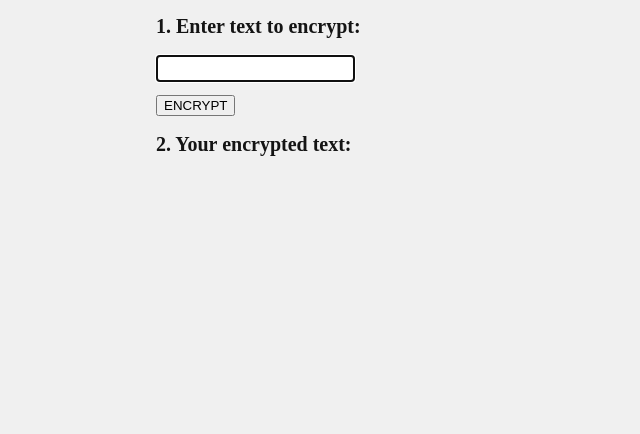
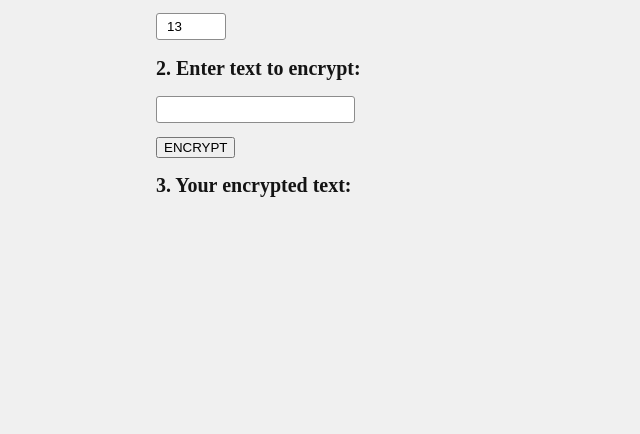
Before and after one commit to fontilan/rot13-cipher, a plain HTML site: page index.html in a window 1280 px wide. Shown: the part 366-800 px from the top of the page, without its empty margins (318-958 px from the left). Drawn offline with Linux system fonts and the light colour scheme.

Commit message:
feat: add sections, add shift input

```diff
--- a/index.html
+++ b/index.html
@@ -10,15 +10,23 @@
   <body>
     <main>
       <h1>Ceasar's Cipher</h1>
-      <h2>1. Enter text to encrypt:</h2>
-      <form>
-        <input type="text" name="input-txt" id="input-txt" autofocus />
-        <br />
-        <button type="submit" id="encrypt-btn">ENCRYPT</button>
-      </form>
-      <h2>2. Your encrypted text:</h2>
-      <p id="encrypted-txt"></p>
-      <script src="script.js"></script>
+      <section>
+        <h2>1. Choose the shift:</h2>
+        <input type="number" min="1" max="26" value="13" id="shift-selector" />
+      </section>
+      <section>
+        <h2>2. Enter text to encrypt:</h2>
+        <form>
+          <input type="text" name="input-txt" id="input-txt" />
+          <br />
+          <button type="submit" id="encrypt-btn">ENCRYPT</button>
+        </form>
+      </section>
+      <section>
+        <h2>3. Your encrypted text:</h2>
+        <p id="encrypted-txt"></p>
+      </section>
     </main>
+    <script src="script.js"></script>
   </body>
 </html>
```
